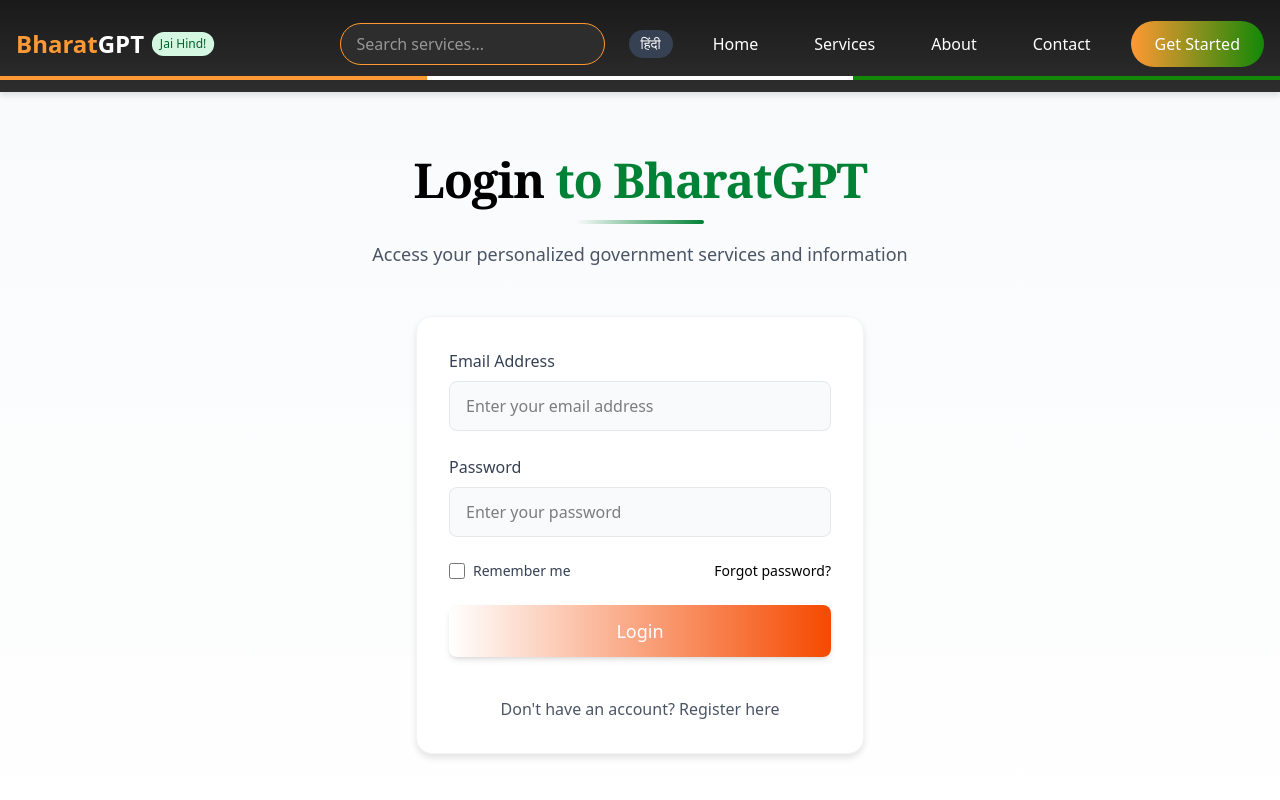
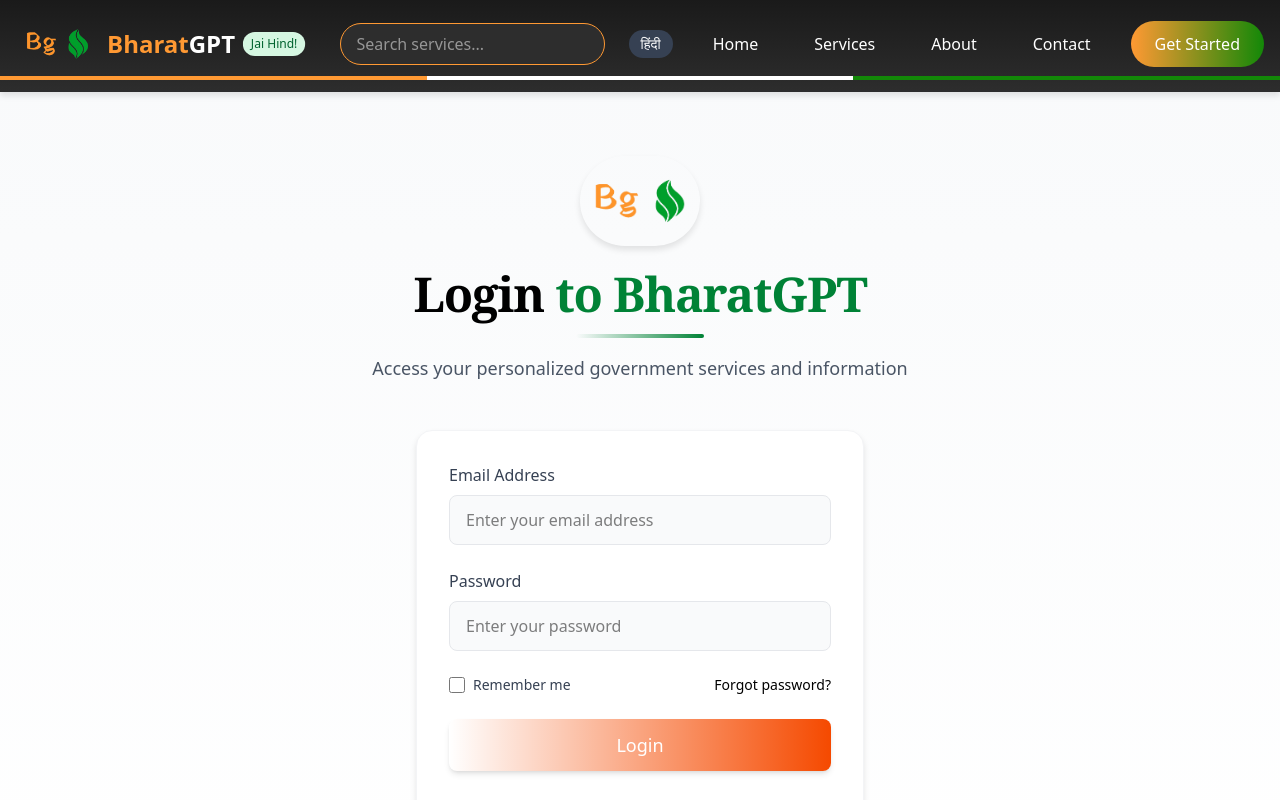
Before and after one commit to him4n-shu/BharatGPT, a Next.js app: page /login in a window 1280 px wide. Shown: the top 800 px of the page. Built offline with nearby package versions, Linux system fonts and the light colour scheme.

Commit message:
Added Logo

```diff
--- a/src/app/api/auth/login/route.js
+++ b/src/app/api/auth/login/route.js
@@ -27,7 +27,7 @@
 
     if (!user) {
       return NextResponse.json(
-        { error: 'Invalid credentials' },
+        { error: 'Invalid email or password' },
         { status: 401 }
       );
     }
@@ -36,7 +36,7 @@
     const isPasswordValid = await bcrypt.compare(password, user.password);
     if (!isPasswordValid) {
       return NextResponse.json(
-        { error: 'Invalid credentials' },
+        { error: 'Invalid email or password' },
         { status: 401 }
       );
     }
@@ -47,7 +47,8 @@
     // Generate JWT token
     const token = generateToken(userWithoutPassword);
 
-    return NextResponse.json(
+    // Set cookie with token
+    const response = NextResponse.json(
       {
         message: 'Login successful',
         user: userWithoutPassword,
@@ -55,8 +56,26 @@
       },
       { status: 200 }
     );
+
+    response.cookies.set('token', token, {
+      httpOnly: true,
+      secure: process.env.NODE_ENV === 'production',
+      sameSite: 'strict',
+      maxAge: 7 * 24 * 60 * 60 // 7 days
+    });
+
+    return response;
   } catch (error) {
-    console.error('Login error:', error.message);
+    console.error('Login error:', error);
+
+    // Check if it's a JSON parsing error
+    if (error instanceof SyntaxError && error.message.includes('JSON')) {
+      return NextResponse.json(
+        { error: 'Invalid request format' },
+        { status: 400 }
+      );
+    }
+
     return NextResponse.json(
       { error: 'Internal server error' },
       { status: 500 }
--- a/src/app/api/auth/register/route.js
+++ b/src/app/api/auth/register/route.js
@@ -1,9 +1,6 @@
 import { NextResponse } from 'next/server';
-import { MongoClient } from 'mongodb';
 import bcrypt from 'bcryptjs';
-
-// MongoDB Connection URI
-const uri = process.env.MONGODB_URI || 'mongodb://localhost:27017/bharatgpt';
+import clientPromise from '@/lib/mongodb';
 
 export async function POST(request) {
   try {
@@ -17,17 +14,14 @@
       );
     }
 
-    // Connect to MongoDB
-    const client = new MongoClient(uri);
-    await client.connect();
-
+    // Connect to MongoDB using shared client
+    const client = await clientPromise;
     const db = client.db('bharatgpt');
     const usersCollection = db.collection('users');
 
     // Check if user already exists
     const existingUser = await usersCollection.findOne({ email });
     if (existingUser) {
-      await client.close();
       return NextResponse.json(
         { error: 'User with this email already exists' },
         { status: 409 }
@@ -41,7 +35,7 @@
     // Create new user
     const newUser = {
       name,
-      email,
+      email: email.toLowerCase().trim(),
       password: hashedPassword,
       mobileNumber,
       createdAt: new Date(),
@@ -49,7 +43,6 @@
 
     // Insert user into database
     await usersCollection.insertOne(newUser);
-    await client.close();
 
     // Return success response (exclude password)
     const { password: _, ...userWithoutPassword } = newUser;
@@ -60,6 +53,15 @@
     );
   } catch (error) {
     console.error('Registration error:', error);
+
+    // Check if it's a JSON parsing error
+    if (error instanceof SyntaxError && error.message.includes('JSON')) {
+      return NextResponse.json(
+        { error: 'Invalid request format' },
+        { status: 400 }
+      );
+    }
+
     return NextResponse.json(
       { error: 'Internal server error' },
       { status: 500 }
--- a/src/app/layout.js
+++ b/src/app/layout.js
@@ -14,13 +14,47 @@
 });
 
 export const metadata = {
+  metadataBase: new URL('https://bharatgpt.vercel.app'),
   title: 'BharatGPT - Your DESI AI Assistant for Local Problems',
   description: 'BharatGPT helps with Anganwadi form filling, pani bill complaint, sarkari yojana info in Hindi and regional languages',
+  icons: {
+    icon: [
+      {
+        url: '/bg-logo.png',
+        type: 'image/png',
+      }
+    ],
+    shortcut: '/bg-logo.png',
+    apple: '/bg-logo.png',
+  },
+  openGraph: {
+    title: 'BharatGPT - Your DESI AI Assistant',
+    description: 'AI-powered assistance for government services in Indian languages',
+    images: [
+      {
+        url: '/bg-logo.png',
+        width: 800,
+        height: 800,
+        alt: 'BharatGPT Logo',
+      },
+    ],
+  },
+};
+
+export const viewport = {
+  themeColor: '#FF9933',
+  width: 'device-width',
+  initialScale: 1,
+  maximumScale: 1,
 };
 
 export default function RootLayout({ children }) {
   return (
     <html lang="en">
+      <head>
+        <link rel="icon" type="image/png" href="/bg-logo.png" />
+        <link rel="apple-touch-icon" href="/bg-logo.png" />
+      </head>
       <body className={`${inter.variable} ${poppins.variable} font-sans bg-background min-h-screen flex flex-col`}>
         <Navbar />
         <main className="flex-grow">{children}</main>
--- a/src/app/login/page.js
+++ b/src/app/login/page.js
@@ -2,6 +2,7 @@
 import { useState } from 'react';
 import { motion } from 'framer-motion';
 import Link from 'next/link';
+import Image from 'next/image';
 import { ToastContainer, toast } from 'react-toastify';
 import 'react-toastify/dist/ReactToastify.css';
 import Head from 'next/head';
@@ -42,27 +43,36 @@
           'Content-Type': 'application/json',
         },
         body: JSON.stringify({
-          email: formData.email,
+          email: formData.email.trim(),
           password: formData.password,
         }),
       });
 
-      const data = await response.json();
+      let data;
+      try {
+        data = await response.json();
+      } catch (error) {
+        throw new Error('Invalid server response');
+      }
 
       if (!response.ok) {
         throw new Error(data.error || 'Login failed');
       }
 
+      // Save user data and token
+      localStorage.setItem('user', JSON.stringify(data.user));
+      localStorage.setItem('token', data.token);
+
       toast.success('Login successful! Redirecting...');
-
-      localStorage.setItem('user', JSON.stringify(data.user));
 
       setTimeout(() => {
         window.location.href = '/';
       }, 1500);
     } catch (error) {
-      toast.error(error.message || 'Login failed. Please check your credentials.');
       console.error('Login Error:', error);
+      toast.error(error.message === 'Invalid server response'
+        ? 'Server error. Please try again later.'
+        : error.message || 'Login failed. Please check your credentials.');
     } finally {
       setIsSubmitting(false);
     }
@@ -84,6 +94,16 @@
             transition={{ duration: 0.5 }}
             className="text-center mb-12"
           >
+            <div className="flex justify-center mb-6">
+              <Image
+                src="/bg-logo.png"
+                alt="BharatGPT Logo"
+                width={120}
+                height={120}
+                className="rounded-full shadow-lg"
+                priority
+              />
+            </div>
             <h1 className="text-5xl font-serif font-extrabold mb-4 tracking-tight">
               <span className="text-saffron">Login</span>{' '}
               <span className="text-green-700">to BharatGPT</span>
--- a/src/components/HeroSection.jsx
+++ b/src/components/HeroSection.jsx
@@ -4,6 +4,7 @@
 import { FaMicrophone, FaMicrophoneSlash } from 'react-icons/fa';
 import { RiSendPlaneFill} from 'react-icons/ri';
 import useVoiceInput from '../hooks/useVoiceInput';
+import Image from 'next/image';
 
 export default function HeroSection() {
   const [query, setQuery] = useState('');
@@ -248,8 +249,14 @@
       {/* Header */}
       <header className="border-b border-gray-200 py-2 px-4 flex justify-between items-center bg-white sticky top-0 z-10">
         <div className="flex items-center gap-2">
-          <div className="h-7 w-7 rounded-full bg-orange-500 flex items-center justify-center text-white">
-            <span className="font-medium">BG</span>
+          <div className="h-15 w-15 rounded-full overflow-hidden">
+            <Image
+              src="/bg-logo.png"
+              alt="BharatGPT Logo"
+              width={90}
+              height={90}
+              priority
+            />
           </div>
           <span className="font-medium text-lg">BharatGPT</span>
         </div>
--- a/src/components/Navbar.jsx
+++ b/src/components/Navbar.jsx
@@ -1,6 +1,7 @@
 'use client';
 import { useState, useEffect } from 'react';
 import Link from 'next/link';
+import Image from 'next/image';
 import { motion, AnimatePresence } from 'framer-motion';
 import { navLinks } from '../constants/data';
 
@@ -79,6 +80,15 @@
           {/* Logo with animated Jai Hind badge */}
           <motion.div className="flex items-center">
             <Link href="/" className="flex items-center group" aria-label="Go to Home">
+              <div className="flex items-center">
+                <Image
+                  src="/bg-logo.png"
+                  alt="BharatGPT Logo"
+                  width={83}
+                  height={60}
+                  className="rounded-full mr-2"
+                  priority
+                />
                 <motion.span
                   className="text-2xl font-bold"
                   initial={{ opacity: 0 }}
@@ -88,6 +98,7 @@
                   <span style={{ color: '#FF9933' }}>Bharat</span>
                   <span style={{ color: '#ffffff' }}>GPT</span>
                 </motion.span>
+              </div>
               <motion.span
                 className="logo-badge ml-2 px-2 py-1 bg-green-100 text-xs rounded-full text-green-800"
                 variants={badgeVariants}
```
Also changed, not shown: public/bg-logo.png (added), public/manifest.json (added), 1 other file (tests, documents, lock files or other folders). Lines whose indentation alone changed are shown as unchanged.
